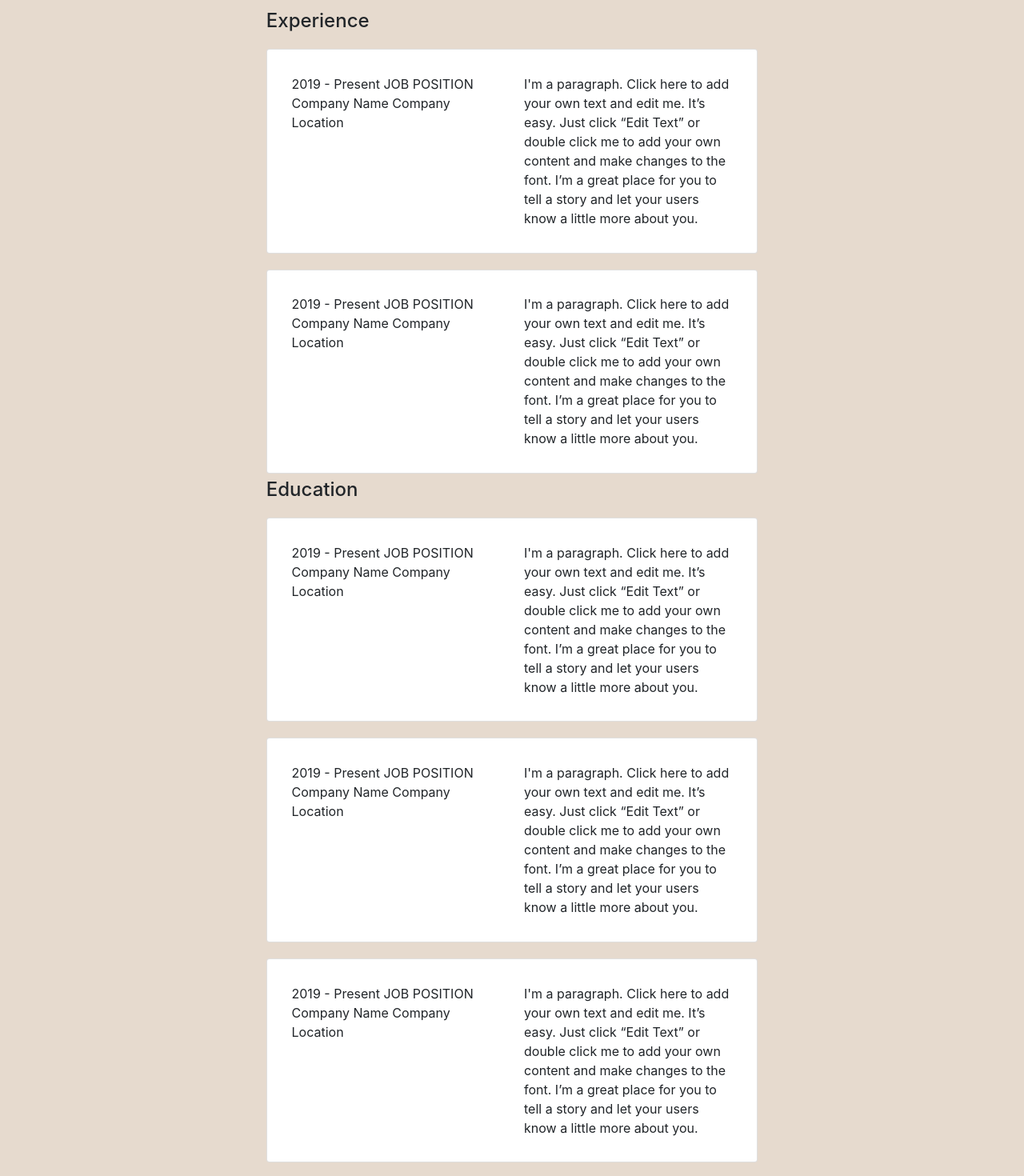
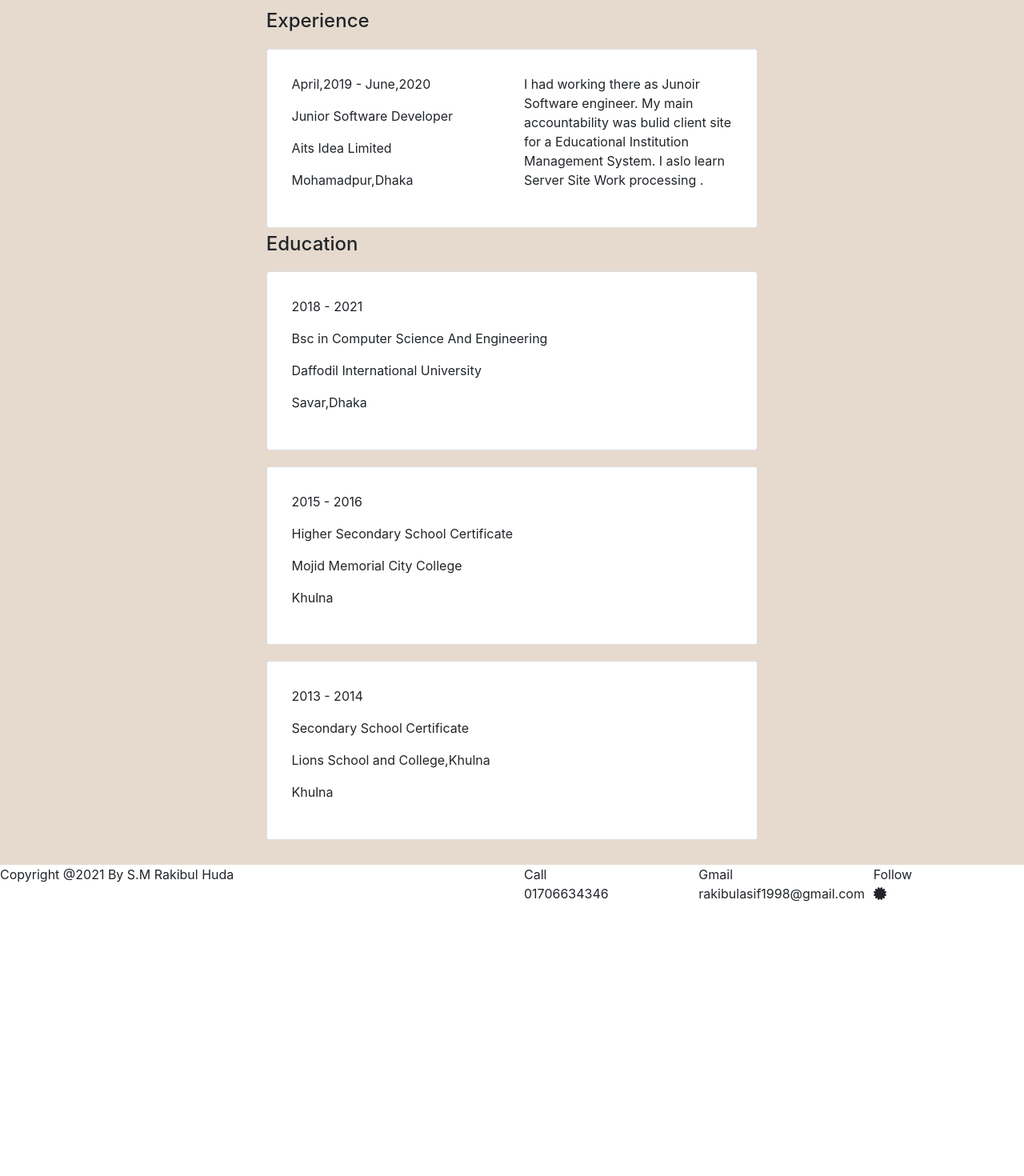
Before and after one commit to asif19981998/personal-site, a React (Create React App) app: page /resume in a window 1280 px wide. Shown: the part 280-1750 px from the top of the page at 80% size. After the commit the page ends 1425 px from the top, so only its background shows below. Built offline with nearby package versions, Linux system fonts and the light colour scheme.

Commit message:
update in resume and project part

```diff
--- a/src/App.js
+++ b/src/App.js
@@ -1,4 +1,4 @@
-import logo from './logo.svg';
+
 import './App.css';
 import Home from './main-component/home';
 import Navbar from './sub-component/nav-bar';
@@ -31,6 +31,7 @@ function App() {
       </Switch>
 
     </body>
+
     <footer className="footer">
       <div>
         <div className="row">
@@ -45,7 +46,7 @@ function App() {
             </p>
               </div>
               <div className="col-4 col-md-4">
-              <p>Gamil<br></br>
+              <p>Gmail<br></br>
             rakibulasif1998@gmail.com
             </p>
               </div>
--- a/src/main-component/contact.jsx
+++ b/src/main-component/contact.jsx
@@ -1,6 +1,6 @@
 import React, { Component } from 'react';
 import "../main-css/contact.css"
-import {TextField,Button,Icon} from '@material-ui/core';
+import {TextField,Button} from '@material-ui/core';
 class Contact extends Component {
     constructor(props) {
         super(props);
@@ -46,7 +46,7 @@ class Contact extends Component {
                     variant="contained"
                     color="primary"
 
-                >
+                 >
                     Send
       </Button>
                     </div>
--- a/src/main-component/home.js
+++ b/src/main-component/home.js
@@ -16,13 +16,11 @@ class Home extends Component {
            <div className="col-12 col-md-6 left-side">
               <div className="author-detail">
               <div className="card home-card" >
-<img className="card-img-top home-card-img-top" src={authorImg} alt="Card image"/>
+                    <img className="card-img-top home-card-img-top" src={authorImg} alt="Card"/>
                     <div className="card-body home-card-body">
                     <h4  className="card-title home-card-title"  >S.M Rakibul Huda</h4>
                     <hr ></hr>
                     <p>Software Engineer</p>
-
-
                </div>
 
                </div>
@@ -38,7 +36,7 @@ class Home extends Component {
                    <NavLink to="/resume"><button className="btn btn-primary">Resume</button></NavLink>
                     <NavLink to="/projects"><button className="btn btn-primary">Project</button></NavLink>
                 </div>
-                <p>I have always tried to learn new things and love to face challenges.
+                <p className="about-me">I have always tried to learn new things and love to face challenges.
 I am interested in web programming, e.g developing web apps. Artificial Intelligence(AI) based solution
 is also fascinated me where I also working on that.
 As a full-stack developer try to update me with technologies and try to acquire more bits of knowledge.
--- a/src/main-component/projects.jsx
+++ b/src/main-component/projects.jsx
@@ -11,114 +11,48 @@ class Projects extends Component {
                <div className="project_body_element">
                <h3 className="page-header">project</h3>
 
-                <div>
 
                     <div className="card project-card" >
                         <div className="row">
                         <div className="col-6 col-md-6">
-                        2019 - Present
-                        JOB POSITION
-
-                        Company Name
-
-                        Company Location
+                        <p><b>Educational Institution Management System</b></p>
+                        <p>  A solution for Educational Institution Management System. This is my company project where i worked on.  </p>
                         </div>
                         <div className="col-6 col-md-6">
-                        I'm a paragraph. Click here to add your own text and edit me. It’s easy.
-Just click “Edit Text” or double click me to add your own content and make
- changes to the font.
-I’m a great place for you to tell a story and let your users know a little
- more about you.
+                        I made it using C#, ASP.NET Core Api, Entity Framework, Angular, MSSQL
+
                         </div>
                         </div>
                     </div>
-
-                    <div className="card project-card">
+                    <div className="card project-card" >
                         <div className="row">
                         <div className="col-6 col-md-6">
-                        2019 - Present
-                        JOB POSITION
-
-                        Company Name
-
-                        Company Location
+                        <p><b>Stock Management System</b></p>
+                        <p>  A solution for Stock Mangement System. I work with 3 members in this project.  </p>
                         </div>
                         <div className="col-6 col-md-6">
-                        I'm a paragraph. Click here to add your own text and edit me. It’s easy.
-Just click “Edit Text” or double click me to add your own content and make
- changes to the font.
-I’m a great place for you to tell a story and let your users know a little
- more about you.
+                        This is the final project of BITM training. Customer Entry, Product Entry, Sales,
+                         Purchase, Inventory, Report are the features of this project.
+                          I worked with 2 members in this project.
+                        </div>
+                        </div>
+                    </div>
+                    <div className="card project-card" >
+                        <div className="row">
+                        <div className="col-6 col-md-6">
+                        <p><b>AmarDaktar</b></p>
+                        <p>  A solution for Health Service. This is my own build project.  </p>
+                        </div>
+                        <div className="col-6 col-md-6">
+                         I am Using ReactJs,Aspnet Core Api,MsSql as Database .
                         </div>
                         </div>
                     </div>
 
 
 
+               </div>
 
-                </div>
-                < div>
-
-                    <div className="card project-card">
-                        <div className="row">
-                        <div className="col-6 col-md-6">
-                        2019 - Present
-                        JOB POSITION
-
-                        Company Name
-
-                        Company Location
-                        </div>
-                        <div className="col-6 col-md-6">
-                        I'm a paragraph. Click here to add your own text and edit me. It’s easy.
-Just click “Edit Text” or double click me to add your own content and make
- changes to the font.
-I’m a great place for you to tell a story and let your users know a little
- more about you.
-                        </div>
-                        </div>
-                    </div>
-                    <div className="card project-card">
-                        <div className="row">
-                        <div className="col-6 col-md-6">
-                        2019 - Present
-                        JOB POSITION
-
-                        Company Name
-
-                        Company Location
-                        </div>
-                        <div className="col-6 col-md-6">
-                        I'm a paragraph. Click here to add your own text and edit me. It’s easy.
-Just click “Edit Text” or double click me to add your own content and make
- changes to the font.
-I’m a great place for you to tell a story and let your users know a little
- more about you.
-                        </div>
-                        </div>
-                    </div>
-                    <div className="card project-card">
-                        <div className="row">
-                        <div className="col-6 col-md-6">
-                        2019 - Present
-                        JOB POSITION
-
-                        Company Name
-
-                        Company Location
-                        </div>
-                        <div className="col-6 col-md-6">
-                        I'm a paragraph. Click here to add your own text and edit me. It’s easy.
-Just click “Edit Text” or double click me to add your own content and make
- changes to the font.
-I’m a great place for you to tell a story and let your users know a little
- more about you.
-                        </div>
-                        </div>
-                    </div>
-
-                </div>
-               </div>
             </div>
 
          );
--- a/src/main-component/resume.jsx
+++ b/src/main-component/resume.jsx
@@ -16,39 +16,17 @@ class Resume extends Component {
                     <div className="card resume-card" >
                         <div className="row">
                         <div className="col-6 col-md-6">
-                        2019 - Present
-                        JOB POSITION
+                        <p>April,2019 - June,2020</p>
+                        <p>Junior Software Developer</p>
 
-                        Company Name
+                        <p>Aits Idea Limited</p>
 
-                        Company Location
+                       <p>Mohamadpur,Dhaka</p>
                         </div>
                         <div className="col-6 col-md-6">
-                        I'm a paragraph. Click here to add your own text and edit me. It’s easy.
-Just click “Edit Text” or double click me to add your own content and make
- changes to the font.
-I’m a great place for you to tell a story and let your users know a little
- more about you.
-                        </div>
-                        </div>
-                    </div>
-
-                    <div className="card resume-card">
-                        <div className="row">
-                        <div className="col-6 col-md-6">
-                        2019 - Present
-                        JOB POSITION
-
-                        Company Name
-
-                        Company Location
-                        </div>
-                        <div className="col-6 col-md-6">
-                        I'm a paragraph. Click here to add your own text and edit me. It’s easy.
-Just click “Edit Text” or double click me to add your own content and make
- changes to the font.
-I’m a great place for you to tell a story and let your users know a little
- more about you.
+                           I had working there as Junoir Software engineer. My main accountability was
+                           bulid client site for a Educational Institution Management System. I aslo
+                           learn Server Site Work processing .
                         </div>
                         </div>
                     </div>
@@ -61,61 +39,44 @@ I’m a great place for you to tell a story and let your users know a little
                     <h4>Education</h4>
                     <div className="card resume-card">
                         <div className="row">
-                        <div className="col-6 col-md-6">
-                        2019 - Present
-                        JOB POSITION
+                        <div className="col-12 col-md-12">
+                        <p>2018 - 2021</p>
+                        <p>Bsc in Computer Science And Engineering</p>
 
-                        Company Name
+                        <p>Daffodil International University</p>
 
-                        Company Location
+                        <p>Savar,Dhaka</p>
                         </div>
-                        <div className="col-6 col-md-6">
-                        I'm a paragraph. Click here to add your own text and edit me. It’s easy.
-Just click “Edit Text” or double click me to add your own content and make
- changes to the font.
-I’m a great place for you to tell a story and let your users know a little
- more about you.
+
                         </div>
+                    </div> <div className="card resume-card">
+                        <div className="row">
+                        <div className="col-12 col-md-12">
+                        <p>2015 - 2016</p>
+                        <p>Higher Secondary School Certificate</p>
+
+                        <p>Mojid Memorial City College</p>
+
+                        <p>Khulna</p>
+                        </div>
+
                         </div>
                     </div>
                     <div className="card resume-card">
                         <div className="row">
-                        <div className="col-6 col-md-6">
-                        2019 - Present
-                        JOB POSITION
+                        <div className="col-12 col-md-12">
+                        <p>2013 - 2014</p>
+                        <p>Secondary School Certificate</p>
 
-                        Company Name
+                        <p>Lions School and College,Khulna</p>
 
-                        Company Location
+                        <p>Khulna</p>
                         </div>
-                        <div className="col-6 col-md-6">
-                        I'm a paragraph. Click here to add your own text and edit me. It’s easy.
-Just click “Edit Text” or double click me to add your own content and make
- changes to the font.
-I’m a great place for you to tell a story and let your users know a little
- more about you.
-                        </div>
+
                         </div>
                     </div>
-                    <div className="card resume-card">
-                        <div className="row">
-                        <div className="col-6 col-md-6">
-                        2019 - Present
-                        JOB POSITION
 
-                        Company Name
 
-                        Company Location
-                        </div>
-                        <div className="col-6 col-md-6">
-                        I'm a paragraph. Click here to add your own text and edit me. It’s easy.
-Just click “Edit Text” or double click me to add your own content and make
- changes to the font.
-I’m a great place for you to tell a story and let your users know a little
- more about you.
-                        </div>
-                        </div>
-                    </div>
 
                 </div>
                </div>
--- a/src/main-css/home.css
+++ b/src/main-css/home.css
@@ -16,7 +16,7 @@
 
 }
 .author-detail {
-  padding: 10% 0 10% 65%;
+  padding: 10% 0 0% 65%;
   border-radius: 15px solid gray;
 
 
@@ -45,3 +45,7 @@ hr{
   font-size: 16px;
   margin-bottom: 23px;
 }
+
+.about-me {
+  font-family:'Lucida Sans', Courier, monospace ;
+}
--- a/src/sub-component/nav-bar.jsx
+++ b/src/sub-component/nav-bar.jsx
@@ -1,6 +1,6 @@
 import React, { Component } from 'react';
 import { FontAwesomeIcon } from '@fortawesome/react-fontawesome'
-import { faBars, faCoffee } from '@fortawesome/free-solid-svg-icons'
+import { faBars } from '@fortawesome/free-solid-svg-icons'
 import { NavLink } from 'react-router-dom';
 import "../main-css/nav-bar.css";
 class Navbar extends Component {
```
Also changed, not shown: 2 other files (tests, documents, lock files or other folders). Lines whose indentation alone changed are shown as unchanged.
